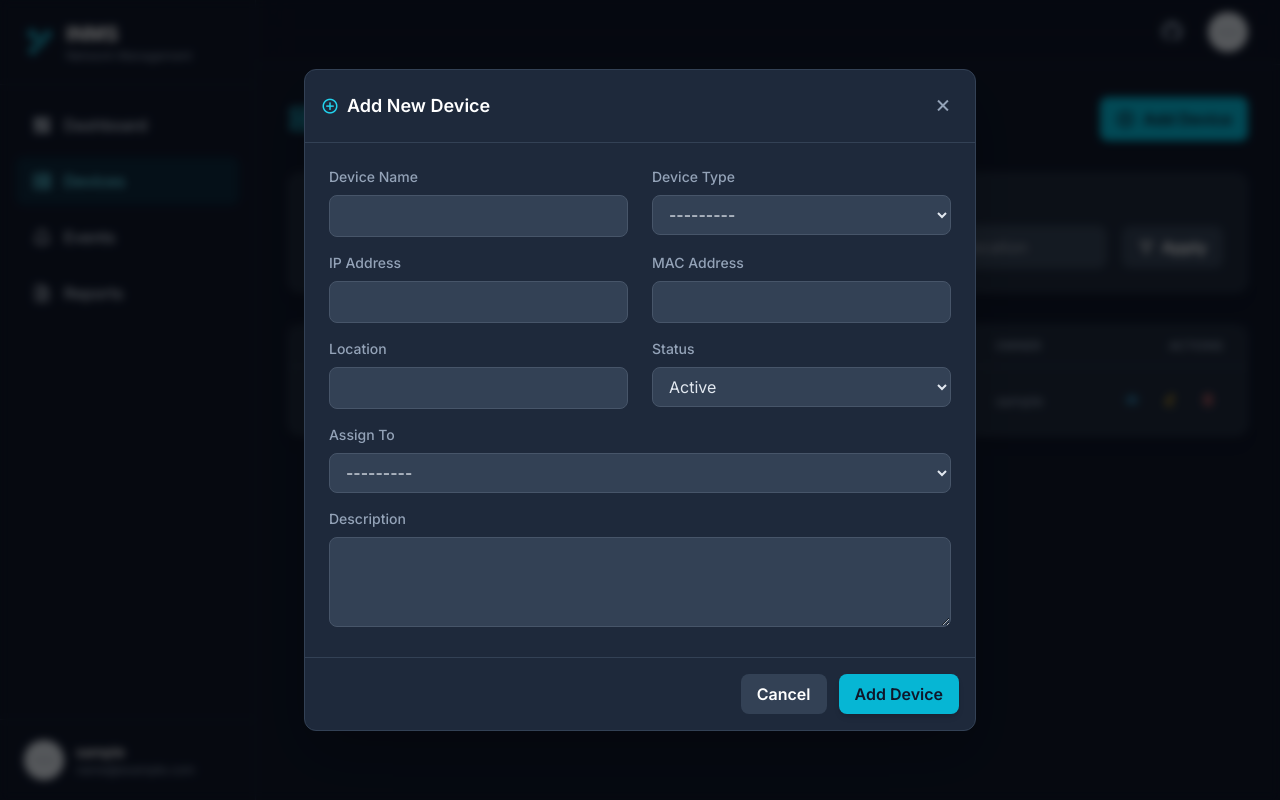
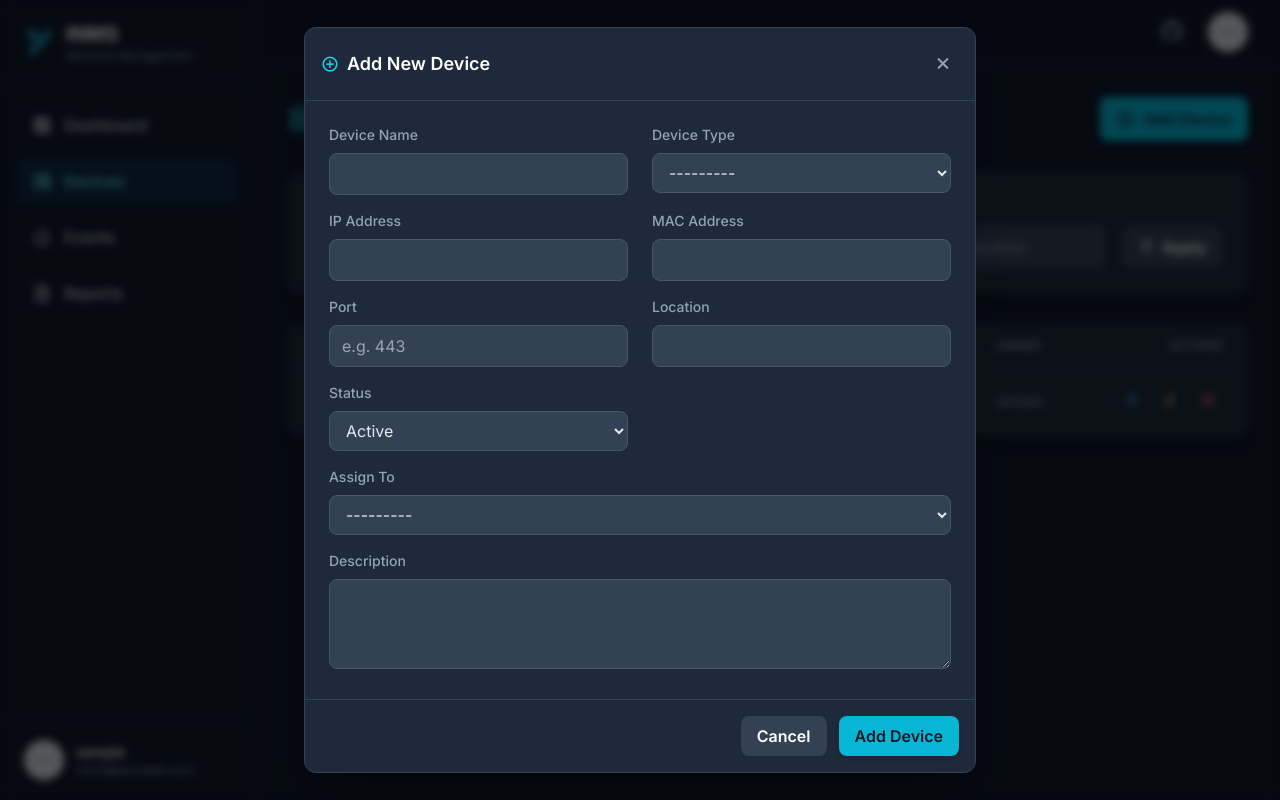
Before and after one commit to alanhasn/INMS, a Django app: page /devices/ in a window 1280 px wide, after a click on "Add Device". Run offline with Django 5.2, Linux system fonts and the light colour scheme; a user stored in the database is signed in; tables that the repository leaves empty hold one stand-in row (values such as "Sample post"); grey boxes marked "Sample" are stand-in pictures; some libraries are stand-ins or nearby versions.

Commit message:
Add optional port field to Device
Add Device.port (1-65535, optional) for the management/service port,
and wire it into the create/edit forms.

Note: apps/devices/migrations/ was entirely untracked before this
commit (only __init__.py was), unlike users/events/reports which have
their initial migration committed. Force-added 0001_initial,
0002_initial, and 0003_device_port so this change -- and the devices
schema in general -- is actually reproducible from a fresh clone.

```diff
--- a/apps/devices/forms.py
+++ b/apps/devices/forms.py
@@ -20,6 +20,7 @@ class DeviceForm(forms.ModelForm):
             'device_type',
             'ip_address',
             'mac_address',
+            'port',
             'location',
             'status',
             'owner',
@@ -31,6 +32,7 @@ class DeviceForm(forms.ModelForm):
             'device_type': forms.Select(attrs={'class': INPUT_CLASSES}),
             'ip_address': forms.TextInput(attrs={'class': INPUT_CLASSES}),
             'mac_address': forms.TextInput(attrs={'class': INPUT_CLASSES}),
+            'port': forms.NumberInput(attrs={'class': INPUT_CLASSES, 'min': 1, 'max': 65535, 'placeholder': 'e.g. 443'}),
             'location': forms.TextInput(attrs={'class': INPUT_CLASSES}),
             'description': forms.Textarea(attrs={'class': INPUT_CLASSES, 'rows': 3}),
             'status': forms.Select(attrs={'class': INPUT_CLASSES}),
--- a/apps/devices/models/device.py
+++ b/apps/devices/models/device.py
@@ -1,3 +1,4 @@
+from django.core.validators import MaxValueValidator, MinValueValidator
 from django.db import models
 from django.conf import settings
 
@@ -17,6 +18,12 @@ class Device(models.Model):
     device_type = models.CharField(max_length=100 ,choices=DeviceTypeChoices.choices, verbose_name="Device Type")
     ip_address = models.GenericIPAddressField(verbose_name="IP Address")
     mac_address = models.CharField(max_length=17 , verbose_name="MAC Address")
+    port = models.PositiveIntegerField(
+        blank=True, null=True,
+        validators=[MinValueValidator(1), MaxValueValidator(65535)],
+        verbose_name="Port",
+        help_text="Management/service port (1-65535), if applicable.",
+    )
     location = models.CharField(max_length=100 , verbose_name="Location")
     description = models.TextField(blank=True , null=True , verbose_name="Description")
     class StatusChoices(models.TextChoices):
--- a/apps/devices/templates/devices/device_edit.html
+++ b/apps/devices/templates/devices/device_edit.html
@@ -39,6 +39,11 @@
                 {% for error in form.mac_address.errors %}<p class="text-red-400 text-xs mt-1">{{ error }}</p>{% endfor %}
             </div>
             <div>
+                <label for="{{ form.port.id_for_label }}" class="block text-sm font-medium text-slate-400 mb-2">Port</label>
+                {{ form.port }}
+                {% for error in form.port.errors %}<p class="text-red-400 text-xs mt-1">{{ error }}</p>{% endfor %}
+            </div>
+            <div>
                 <label for="{{ form.location.id_for_label }}" class="block text-sm font-medium text-slate-400 mb-2">Location</label>
                 {{ form.location }}
                 {% for error in form.location.errors %}<p class="text-red-400 text-xs mt-1">{{ error }}</p>{% endfor %}
--- a/templates/partials/devices/_add_device_modal.html
+++ b/templates/partials/devices/_add_device_modal.html
@@ -62,6 +62,12 @@
                         {{ form.mac_address }}
                         {% for error in form.mac_address.errors %}<p class="text-red-400 text-xs mt-1">{{ error }}</p>{% endfor %}
                     </div>
+                    <!-- Port -->
+                    <div>
+                        <label for="{{ form.port.id_for_label }}" class="block text-sm font-medium text-slate-400 mb-2">Port</label>
+                        {{ form.port }}
+                        {% for error in form.port.errors %}<p class="text-red-400 text-xs mt-1">{{ error }}</p>{% endfor %}
+                    </div>
                     <!-- Location -->
                     <div>
                         <label for="{{ form.location.id_for_label }}" class="block text-sm font-medium text-slate-400 mb-2">Location</label>
```
Also changed, not shown: apps/devices/migrations/0001_initial.py (added), apps/devices/migrations/0002_initial.py (added), apps/devices/migrations/0003_device_port.py (added).
